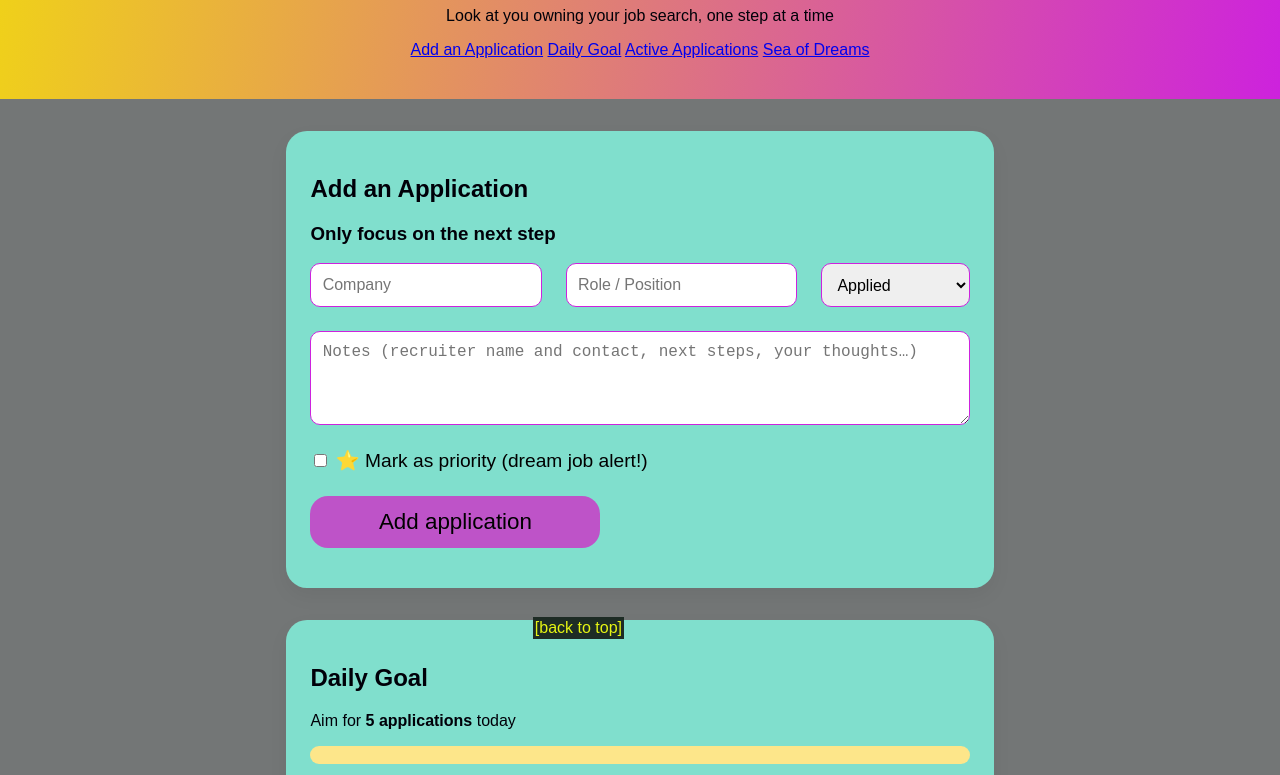
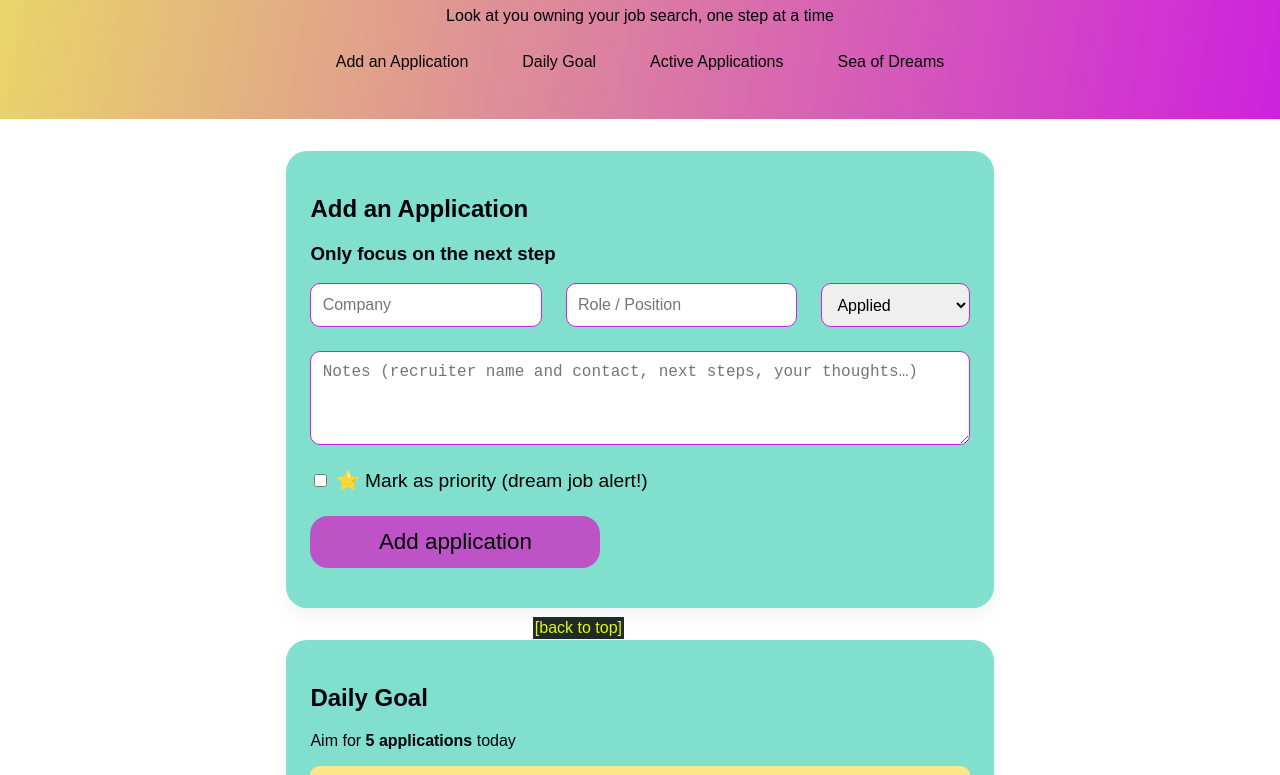
Before and after one commit to annakeil2/tidetracker, a plain HTML site: page index.html in a window 1280 px wide. Shown: the part 113-888 px from the top of the page. Drawn offline with Linux system fonts and the light colour scheme; a web font is replaced by a local one.

Commit message:
feat:styled topnav and adjusted overall colours

```diff
--- a/style.css
+++ b/style.css
@@ -1,7 +1,7 @@
 body {
   font-family: "crossorigin", sans-serif;
   margin: 0;
-  background: #737676;
+  background: #ffffff;
   color: #000009;
 }
 
@@ -12,8 +12,27 @@ body {
 
 header {
   text-align: center;
-  background: linear-gradient(100deg, #f0d317, #cd22dd);
+  background: linear-gradient(100deg, hsl(52, 75%, 66%), #cd22dd);
   padding: 2.5rem 1rem;
+}
+
+.topnav {
+  display: flex;
+  justify-content: center;
+  gap: 30px;
+  margin-top: 20px;
+}
+
+.topnav a {
+  text-decoration: none;
+  color: #050505;
+  font-weight: 500;
+  padding: 8px 12px;
+  transition: 0.3s ease;
+}
+
+.topnav a:hover {
+  color: rgb(168, 226, 215);
 }
 
 main {
```
